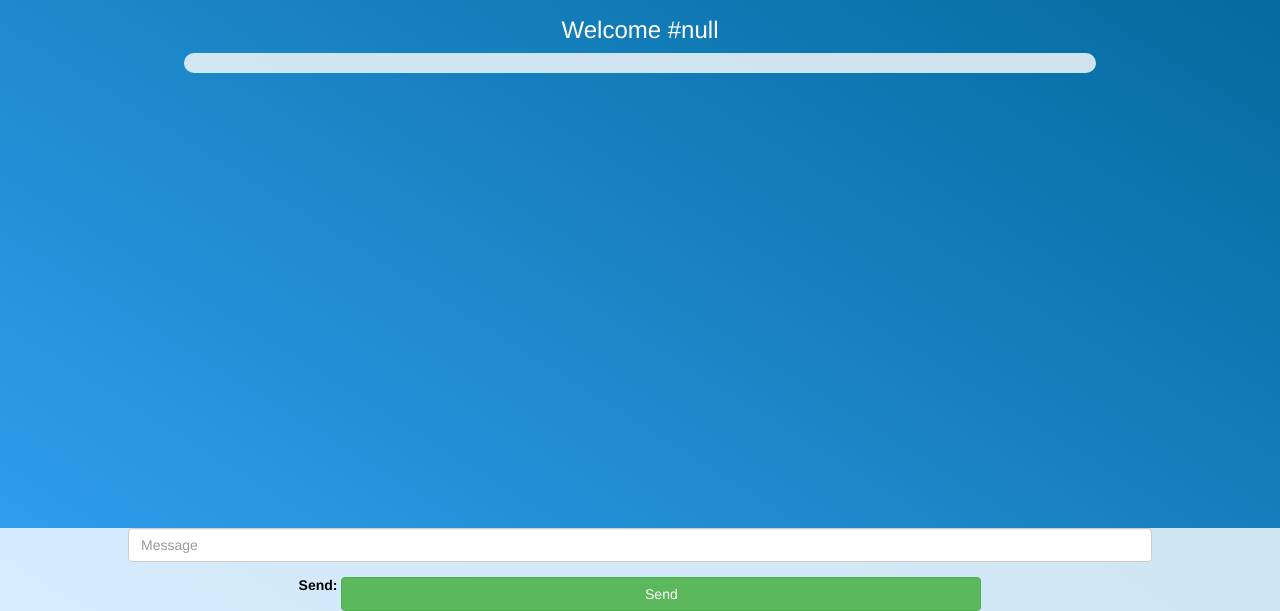
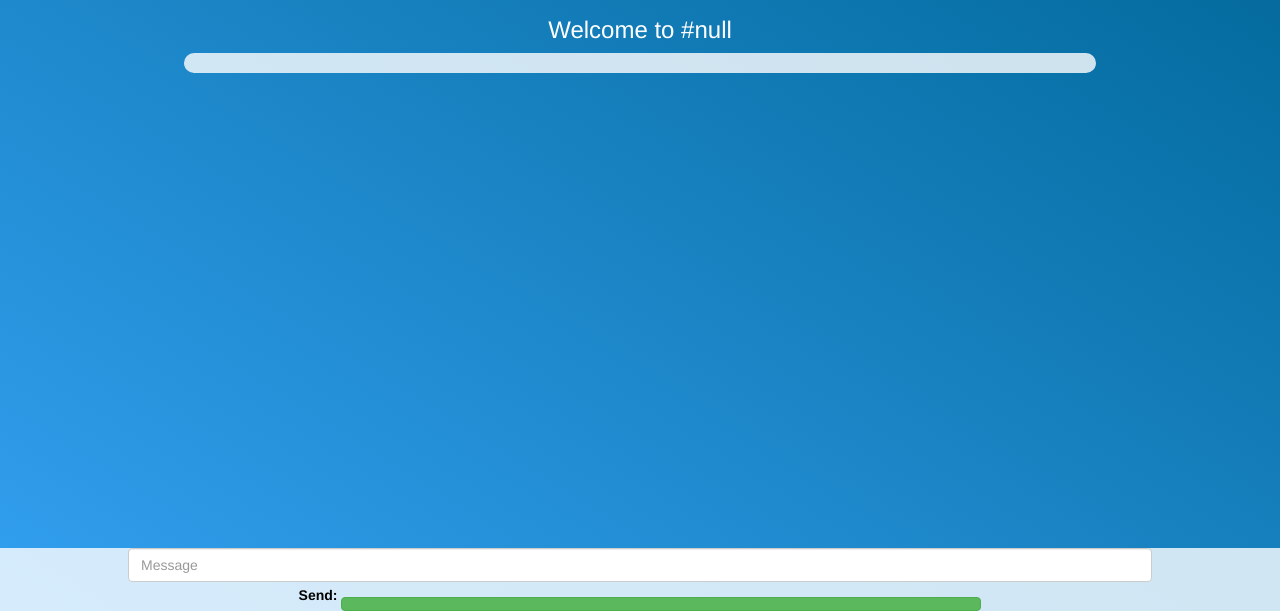
Before and after one commit to hamzah-sajid-code/Kwitter-Social-Media-1.2, a plain HTML site: page kwitter_page.html in a window 1280 px wide. Shown: the part 189-800 px from the top of the page. Drawn offline with nearby package versions, Linux system fonts and the light colour scheme; no server answers; a web font is replaced by a local one.

Commit message:
Update kwitter_page.html

```diff
--- a/kwitter_page.html
+++ b/kwitter_page.html
@@ -28,7 +28,7 @@
 					<img src="m2.png">
 				</sup>
 			</h1>
-		<h3 class="color_white" id="user_names">Welcome <span id="roomname"></span></h3>
+		<h3 class="color_white" id="user_names">Welcome to <span id="roomname"></span></h3>
 			<div style="text-align: left;margin-bottom: 70px;" id="output">
 
 			</div>
@@ -39,7 +39,7 @@
 		<div class="input_div_message_page">
 			<input type="text" id="msg" class="form-control" placeholder="Message">
 			<label>Send:</label>
-			<button class="btn btn-success" onclick="send()" type="submit">Send</button>
+			<button class="btn btn-success" onclick="send()" type="submit" value="Send">
 		</div>
 	</center>
 	<script src="https://www.gstatic.com/firebasejs/8.3.0/firebase-app.js"></script>
```
